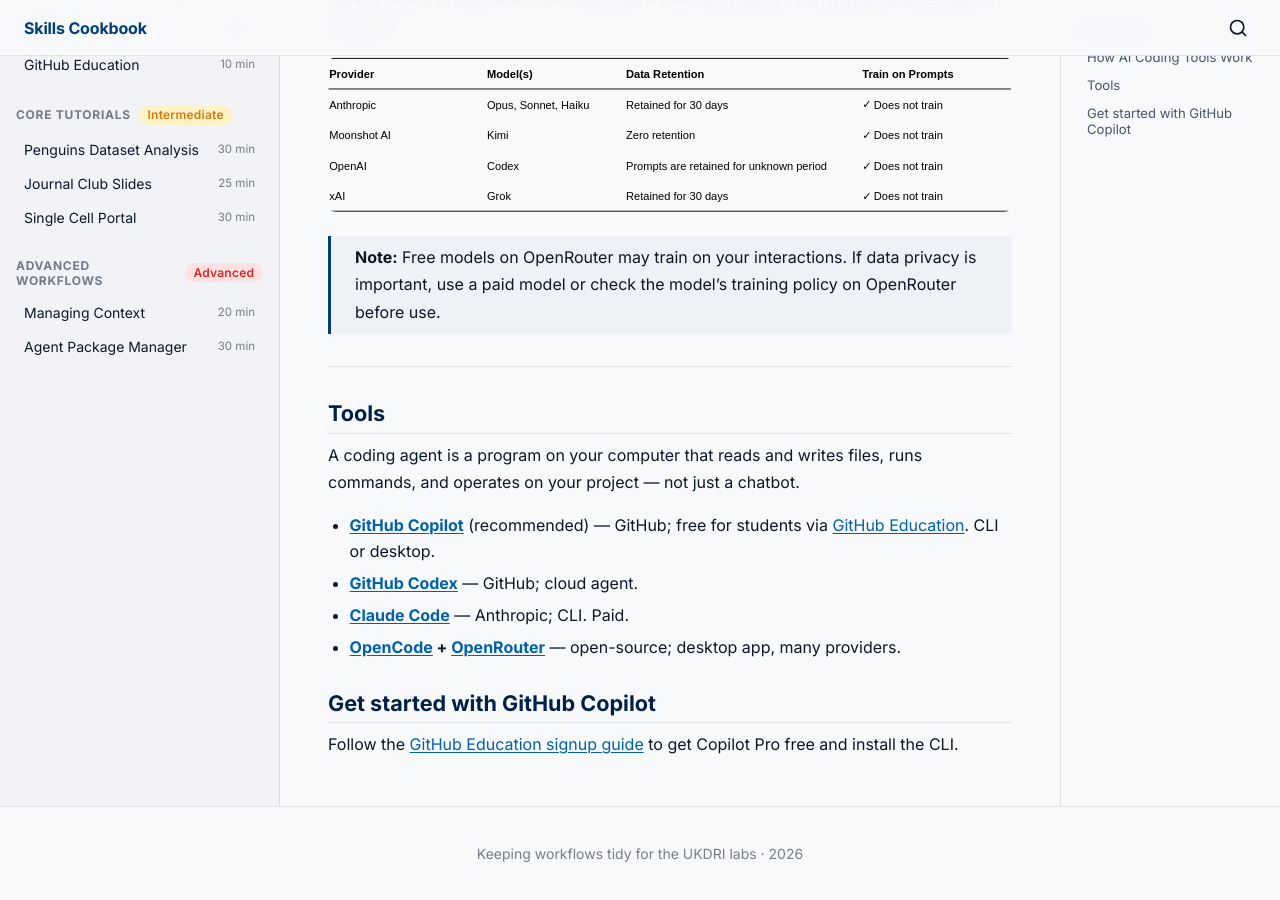
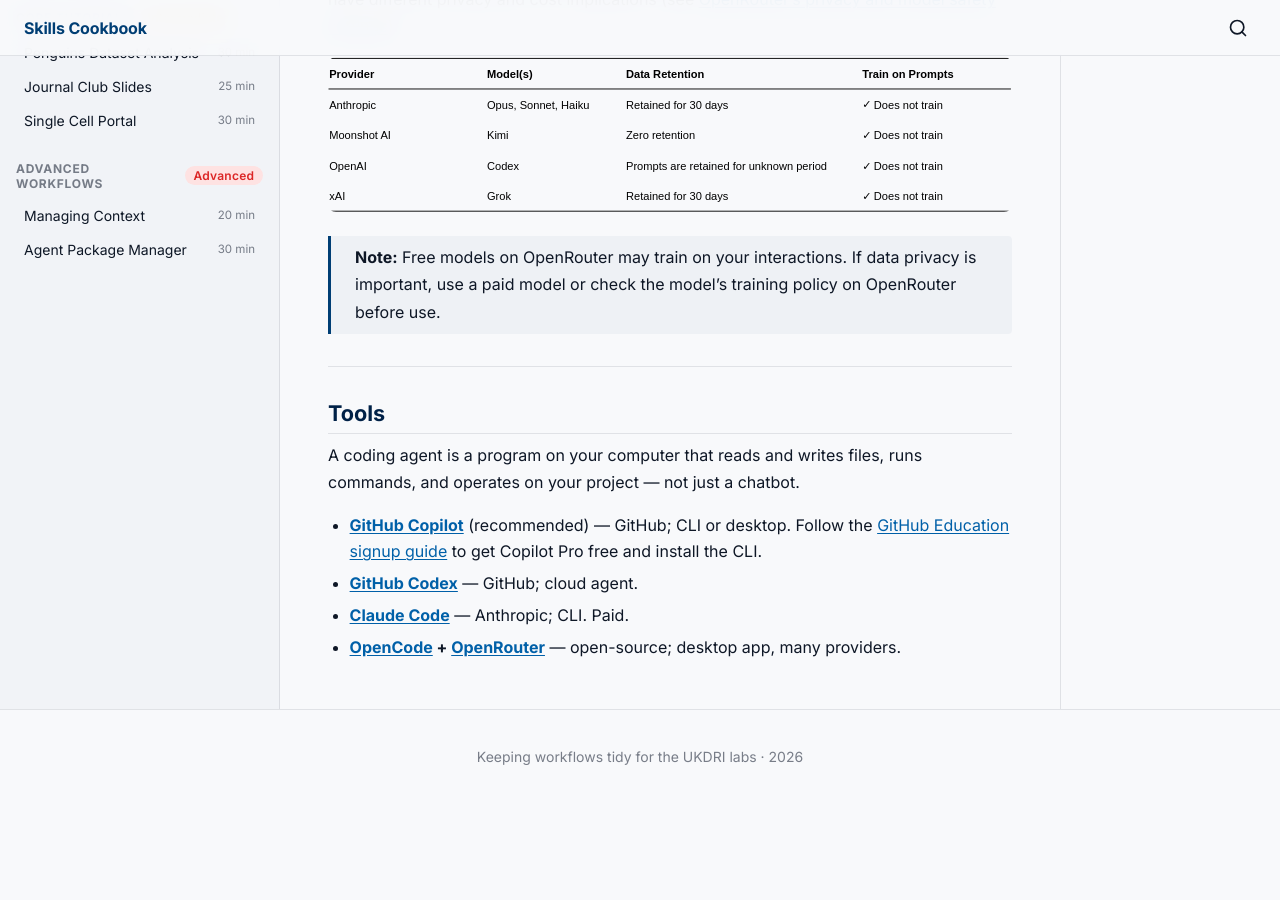
Before and after one commit to neurogenomics/agentic-life-sciences-tutorial, a Jekyll site: the page built from tutorials/01-setup.md, in a window 1280 px wide and 900 px high, scrolled down 1033 px. Built offline with Jekyll 4.4.1, drawn with Linux system fonts in a browser that asks for light colours; after the commit the page ends 1836 px from its top, so only the background shows below that.

```diff
--- a/tutorials/01-setup.md
+++ b/tutorials/01-setup.md
@@ -37,11 +37,7 @@ You choose an agent, connect it to a provider, and pick a model. Different combi
 
 A coding agent is a program on your computer that reads and writes files, runs commands, and operates on your project — not just a chatbot.
 
-- **[GitHub Copilot](https://github.com/features/copilot)** (recommended) — GitHub; free for students via [GitHub Education](https://education.github.com). CLI or desktop.
+- **[GitHub Copilot](https://github.com/features/copilot)** (recommended) — GitHub; CLI or desktop. Follow the [GitHub Education signup guide](github-education) to get Copilot Pro free and install the CLI.
 - **[GitHub Codex](https://github.com/features/codex)** — GitHub; cloud agent.
 - **[Claude Code](https://docs.anthropic.com/en/docs/claude-code)** — Anthropic; CLI. Paid.
 - **[OpenCode](https://opencode.ai/) + [OpenRouter](https://openrouter.ai)** — open-source; desktop app, many providers.
-
-## Get started with GitHub Copilot
-
-Follow the [GitHub Education signup guide](github-education) to get Copilot Pro free and install the CLI.
```
Also changed, not shown: workshops/agentic-ai-neuroscience-2026.md (+6 -5 lines).
